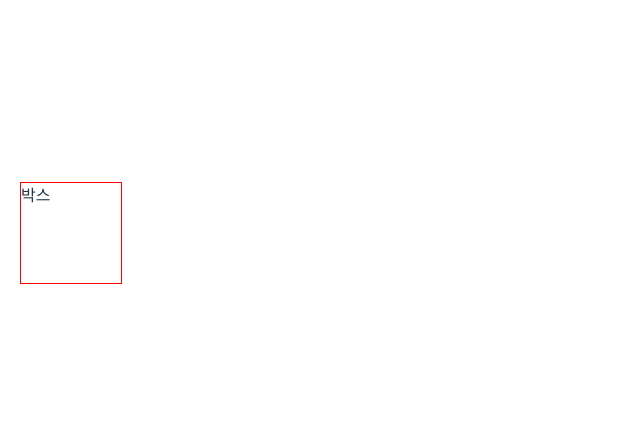
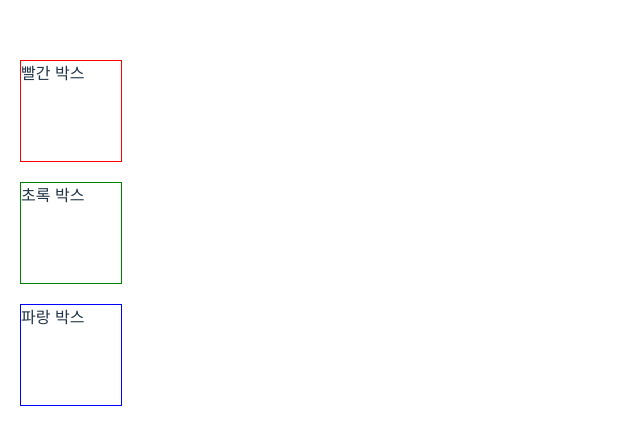
Before and after one commit to johj703/styling-app, a React (Vite) app: page / in a window 1280 px wide. Shown: the part 167-612 px from the top of the page, without its empty margins (0-640 px from the left). Built offline with nearby package versions, Linux system fonts and the light colour scheme.

Commit message:
styled 컴포넌트에서 borderColor을 props로 return의 stBox 속성에 넣어주면 box의 border 색이 속성대로 변하는 것을 볼 수 있다.

```diff
--- a/src/App.jsx
+++ b/src/App.jsx
@@ -4,14 +4,16 @@
 const StBox = styled.div`
   width: 100px;
   height: 100px;
-  border: 1px solid red;
+  border: 1px solid ${(props) => props.borderColor};
   margin: 20px;
 `;
 
 function App() {
   return (
     <>
-      <StBox>박스</StBox>
+      <StBox borderColor="red">빨간 박스</StBox>
+      <StBox borderColor="green">초록 박스</StBox>
+      <StBox borderColor="blue">파랑 박스</StBox>
     </>
   );
 }
```
